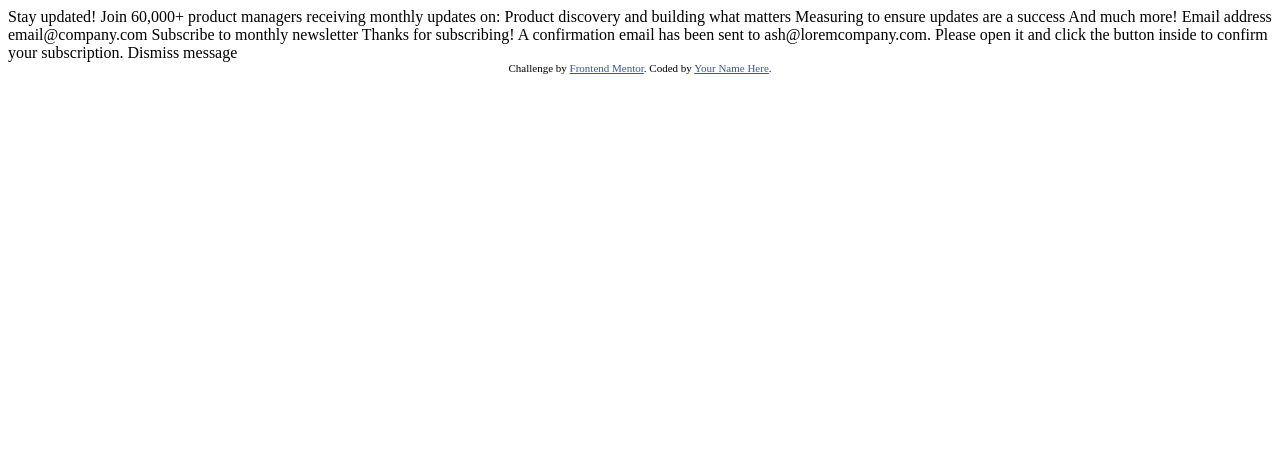
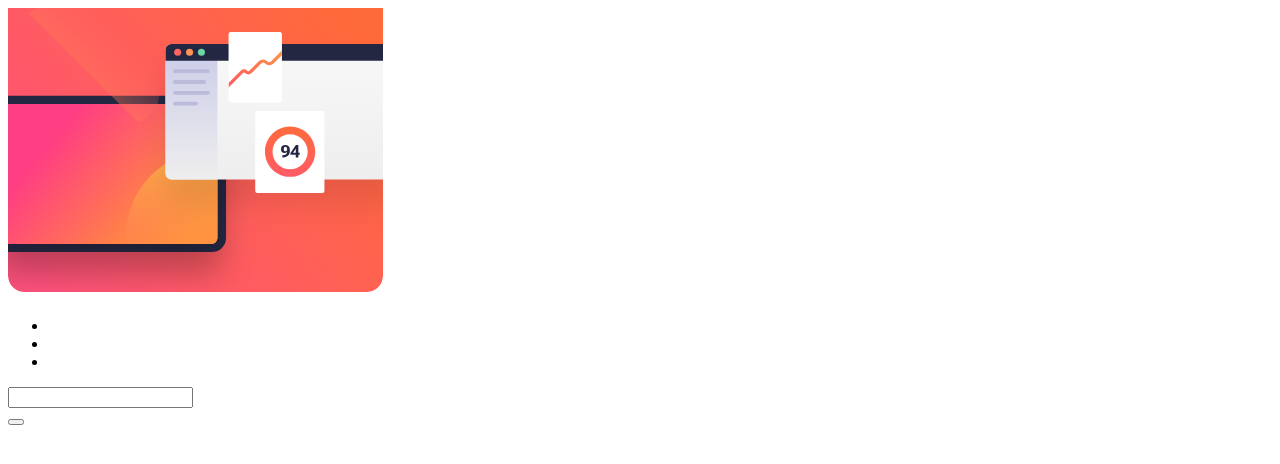
Before and after one commit to Annie-Huang/newsletter-sign-up-with-success-message-main, a plain HTML site: page index.html in a window 1280 px wide. Drawn offline with Linux system fonts and the light colour scheme.

Commit message:
Clear old comment and add basic structure of the template

```diff
--- a/index.html
+++ b/index.html
@@ -1,52 +1,54 @@
 <!DOCTYPE html>
 <html lang="en">
   <head>
-  <meta charset="UTF-8">
-  <meta name="viewport" content="width=device-width, initial-scale=1.0"> <!-- displays site properly based on user's device -->
+    <meta charset="UTF-8" />
+    <meta name="viewport" content="width=device-width, initial-scale=1.0" />
+    <!-- displays site properly based on user's device -->
 
-  <link rel="icon" type="image/png" sizes="32x32" href="./assets/images/favicon-32x32.png">
+    <link
+      rel="icon"
+      type="image/png"
+      sizes="32x32"
+      href="./assets/images/favicon-32x32.png"
+    />
 
-  <title>Frontend Mentor | Newsletter sign-up form with success message</title>
+    <title>
+      Frontend Mentor | Newsletter sign-up form with success message
+    </title>
 
     <!-- Feel free to remove these styles or customise in your own stylesheet 👍 -->
     <style>
-    .attribution { font-size: 11px; text-align: center; }
-    .attribution a { color: hsl(228, 45%, 44%); }
+      .attribution {
+        font-size: 11px;
+        text-align: center;
+      }
+      .attribution a {
+        color: hsl(228, 45%, 44%);
+      }
     </style>
   </head>
   <body>
+    <div class="newsletter-cta">
+      <picture>
+        <img src="assets/images/illustration-sign-up-mobile.svg" alt="" />
+      </picture>
 
-  <!-- Sign-up form start -->
+      <h1></h1>
+      <p></p>
 
-  Stay updated!
+      <ul class="checkmark-list">
+        <li></li>
+        <li></li>
+        <li></li>
+      </ul>
 
-  Join 60,000+ product managers receiving monthly updates on:
+      <form>
+        <div class="form-group">
+          <label for="email"></label><input type="email" id="email" />
+        </div>
 
-  Product discovery and building what matters
-  Measuring to ensure updates are a success
-  And much more!
-
-  Email address
-  email@company.com
-
-  Subscribe to monthly newsletter
-
-  <!-- Sign-up form end -->
-
-  <!-- Success message start -->
-
-  Thanks for subscribing!
-
-  A confirmation email has been sent to ash@loremcompany.com.
-  Please open it and click the button inside to confirm your subscription.
-
-  Dismiss message
-
-  <!-- Success message end -->
-
-  <div class="attribution">
-    Challenge by <a href="https://www.frontendmentor.io?ref=challenge" target="_blank">Frontend Mentor</a>.
-    Coded by <a href="#">Your Name Here</a>.
+        <button class="button"></button>
+      </form>
     </div>
   </body>
 </html>
```
Lines whose indentation alone changed are shown as unchanged.
